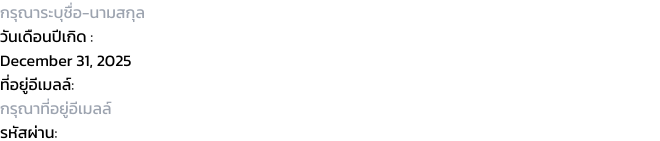
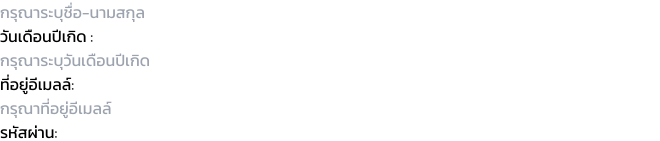
Before and after one commit to kittiumnatsomboon/Dailyprotion, a React (Vite) app: page /register in a window 1280 px wide. Shown: the part 450-591 px from the top of the page, without its empty margins (0-660 px from the left). Built offline with nearby package versions, Linux system fonts and the light colour scheme; a web font is replaced by a local one.

Commit message:
Dateofbirth

```diff
--- a/src/Pages/Register.jsx
+++ b/src/Pages/Register.jsx
@@ -55,7 +55,7 @@ export default function Register() {
                                     setSubmitting(false);
                                 }}
                             >
-                                {({ errors, touched }) => (
+                                {({ errors, touched, values, setFieldValue }) => (
                                     <Form>
 
                                         <div className="space-y-4">
@@ -85,8 +85,8 @@ export default function Register() {
                                                     scrollableYearDropdown
                                                     showYearDropdown
                                                     showMonthDropdown
-                                                    selected={startDate}
-                                                    onChange={handleDateChange}
+                                                    selected={values.Dateofbirth || null}
+                                                    onChange={(date) => setFieldValue('Dateofbirth', date)}
                                                     dateFormat="MMMM d, yyyy"
                                                     name="Dateofbirth"
                                                 />
```
